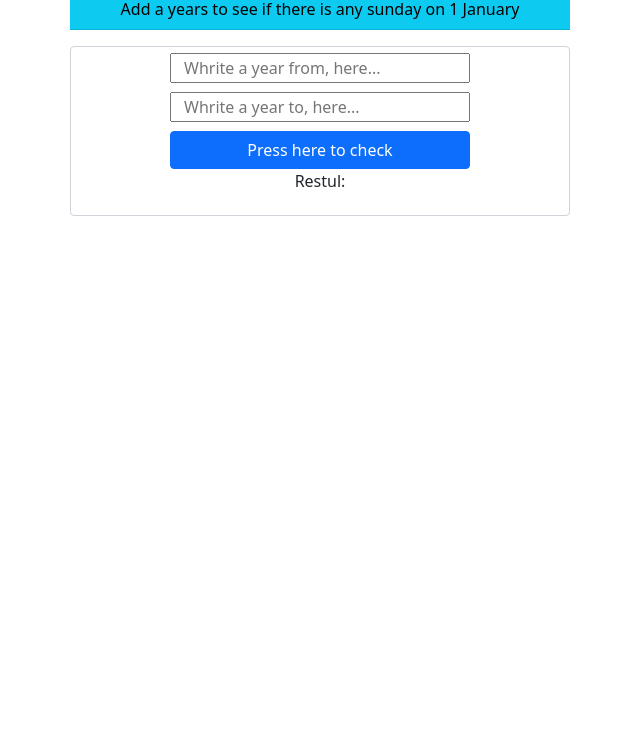
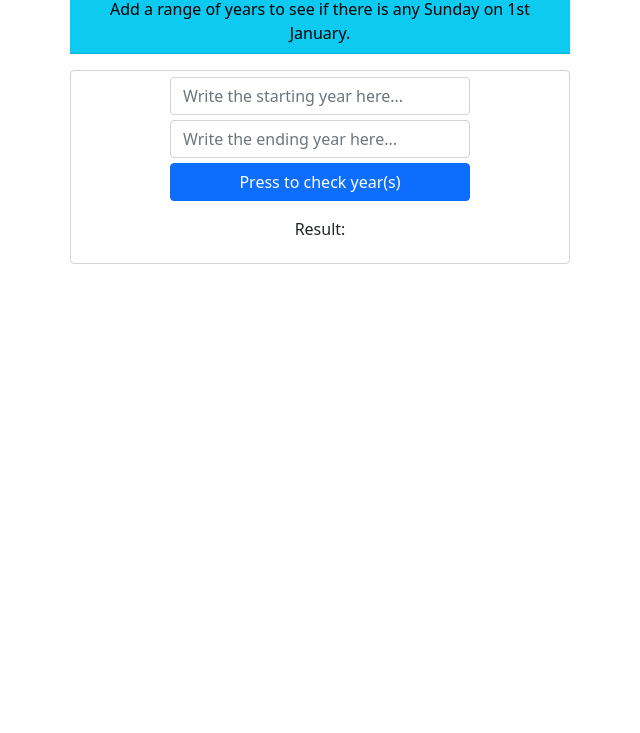
Before and after one commit to Rubotnic/javascript_exercice, a plain HTML site: page exercise3/index.html in a window 1280 px wide. Shown: the part 67-800 px from the top of the page, without its empty margins (320-960 px from the left). Drawn offline with nearby package versions, Linux system fonts and the light colour scheme.

Commit message:
Update index.html
Cleaned up the code and made it better.

```diff
--- a/exercise3/index.html
+++ b/exercise3/index.html
@@ -1,70 +1,62 @@
-<!doctype html>
+<!DOCTYPE html>
 <html lang="en">
 
 <head>
     <meta charset="UTF-8">
     <meta http-equiv="X-UA-Compatible" content="IE=edge">
     <meta name="viewport" content="width=device-width, initial-scale=1.0">
-  <title>1 of January = Sunday?</title>
+    <title>Is the 1st of January a Sunday?</title>
     <link rel="stylesheet" href="https://cdn.jsdelivr.net/npm/bootstrap@5.1.3/dist/css/bootstrap.min.css"
         integrity="sha384-1BmE4kWBq78iYhFldvKuhfTAU6auU8tT94WrHftjDbrCEXSU1oBoqyl2QvZ6jIW3" crossorigin="anonymous">
 </head>
 
 <body>
-
-  <h1 align="center">1st of January = Sunday?</h1>
-
-  <div align="center" class="card-header bg-info text-black" style="margin:auto;max-width:500px">Add a years to see if there is any sunday on 1 January</div>
+    <h1 align="center">Is the 1st of January a Sunday?</h1>
+    <div class="card-header bg-info text-black" style="margin:auto;max-width:500px; text-align: center;">Add a range of
+        years to see if there is any Sunday on 1st January.</div>
     <div class="card-body">
-    <form action="" id="form1" name="myForm" class="form-control" style="margin:auto;max-width:500px">
+        <form id="form1" class="form-control" style="margin:auto;max-width:500px">
             <div class="row">
-
-      <input type="number" id="year1" style="margin:auto;max-width:300px" placeholder="Whrite a year from, here..." />
-
-      <input type="number" id="year2" style="margin:auto;max-width:300px" placeholder="Whrite a year to, here..." />
-
-      <br />
-      <br />
-
-      <input type="button" id="button" style="margin:auto;max-width:300px" class="btn btn-primary"
-        onClick="firstSunday()" value="Press here to check">
-
-      <div align="center">
-        Restul:<p id="gfg"></p>
-      </div>
-
+                <input type="number" id="year1" class="form-control" style="margin:auto;max-width:300px;"
+                    placeholder="Write the starting year here...">
+                <input type="number" id="year2" class="form-control" style="margin:auto;max-width:300px;"
+                    placeholder="Write the ending year here...">
+                <br>
+                <br>
+                <button type="button" id="button" class="btn btn-primary" style="margin:auto;max-width:300px;">Press to
+                    check year(s)</button>
+                <div class="text-center mt-3">
+                    Result:<p id="result" style="font-size: xx-large;"></p>
                 </div>
             </div>
         </form>
-
+    </div>
     <script>
+        document.getElementById("button").addEventListener("click", firstSunday);
         function firstSunday() {
-            let y1 = Number(document.getElementById('year1').value);
-            let y2 = Number(document.getElementById('year2').value);
-            let res = " ";
-
-            for (let year = y1; year <= y2; ++year) {
-                const c_year = new Date(year, 0, 1);
-                if (c_year.getDay() === 0) {
-                    res += year + " ,";
+            let year1 = Number(document.getElementById('year1').value);
+            let year2 = Number(document.getElementById('year2').value);
+            let result = "";
+            if (year1 > year2) {
+                document.getElementById('result').innerHTML = "Year2 must be greater than Year1";
+            } else {
+                for (let year = year1; year <= year2; year++) {
+                    const currentDate = new Date(year, 0, 1);
+                    if (currentDate.getDay() === 0) {
+                        result += year + ", ";
                     }
                 }
-
-            if (y1 > y2) {
-                document.getElementById('gfg').innerHTML
-                     = "Year2 must be greater than Year1";
+                if (result === "") {
+                    document.getElementById('result').innerHTML = "<p>No Sunday on 1st Jan in the given year(s).</p>";
                 } else {
-                if (res === " ") {
-                    document.getElementById('gfg').innerHTML = `<p>No Year Exist</p>`;
-                } else {
-                    document.getElementById('gfg').innerHTML = `<p> Year having
-                    Sunday on 1st January are :${res}</p>`;
+                    document.getElementById('result').innerHTML = "<p>Year(s) with Sunday on 1st Jan is: " + result + "</p>";
                 }
             }
         }
+    </script>
+</body>
 
-
-  </script>
+</html>
 
 
 </body>
```
Lines whose indentation alone changed are shown as unchanged.
